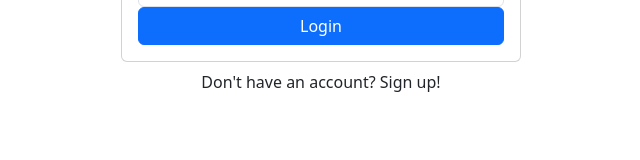
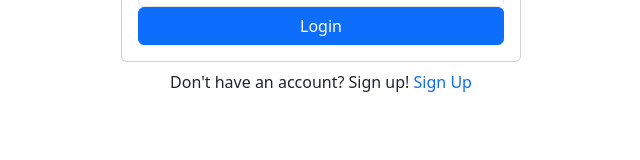
Before and after one commit to sannariipinen/Labwork-4, a React (Vite) app: page /login in a window 1280 px wide. Shown: the part 458-618 px from the top of the page, without its empty margins (319-959 px from the left). Built offline with nearby package versions, Linux system fonts and the light colour scheme.

Commit message:
yritystä on

```diff
--- a/src/components/Login.tsx
+++ b/src/components/Login.tsx
@@ -1,12 +1,13 @@
 import { useRef, useState } from 'react';
-import { Form, Button, Card } from 'react-bootstrap';
-import { Link } from "react-router-dom";
+import { Form, Button, Card, Alert } from 'react-bootstrap';
+import { Link, useHistory } from "react-router-dom";
 import { getAuth, signInWithEmailAndPassword } from "firebase/auth";
 
 export default function Login () {
     const emailRef = useRef<HTMLInputElement>(null);
     const passwordRef = useRef<HTMLInputElement>(null);
     const [error, setError] = useState<string | null>(null); // Virhetilan hallinta
+    const history = useHistory();
 
         const handleSubmit = async (e: React.FormEvent<HTMLFormElement>) => {
             e.preventDefault();
@@ -21,6 +22,7 @@
             try {
                 await signInWithEmailAndPassword(auth, email!, password!); // Kirjaudu sisään
                 // Onnistunut kirjautuminen, voit siirtyä eteenpäin, esim. redirect
+                history.push("/tab1");
             } catch (err: any) {
                 // Käsittele virhe
                 setError(err.message); // Näytä virhe
@@ -46,7 +48,7 @@
                 </Card.Body>
             </Card>
             <div className="w-100 text-center mt-2">
-                Don't have an account? Sign up!
+                Don't have an account? Sign up! <Link to="/signup">Sign Up</Link>
             </div>
         </>
     );
```
